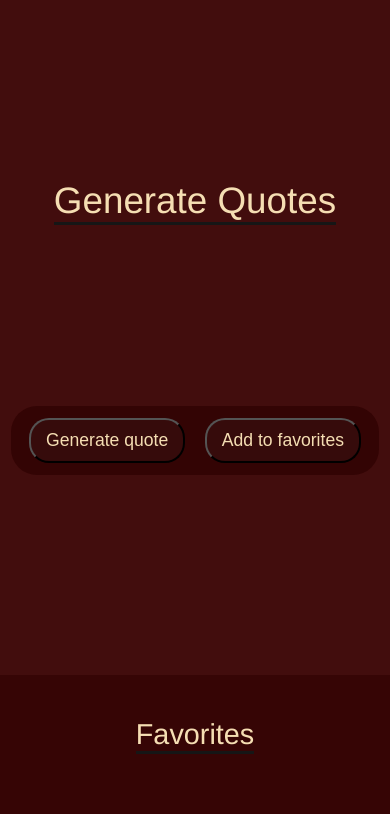
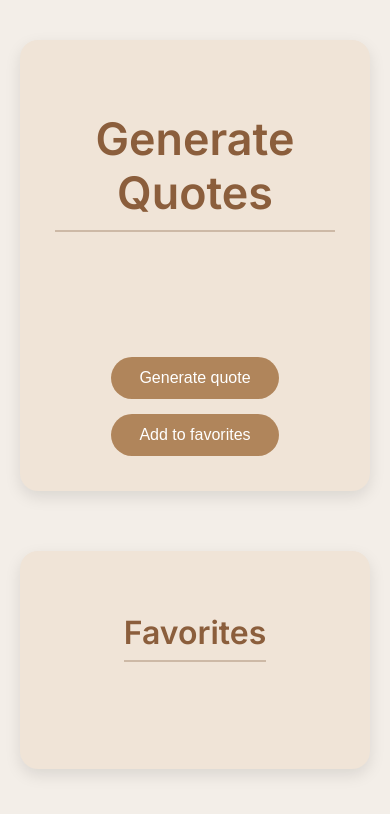
Before and after one commit to ellinorjohansson/quote-generator, a website built with Vite: page index.html in a window 390 px wide. Built offline with nearby package versions, Linux system fonts and the light colour scheme.

Commit message:
💄(style): changed style to beige from red/brown and responsive

```diff
--- a/index.html
+++ b/index.html
@@ -5,6 +5,7 @@
     <link rel="icon" type="image/svg+xml" href="/vite.svg" />
     <meta name="viewport" content="width=device-width, initial-scale=1.0" />
     <title>Quote generator</title>
+    <link href="https://fonts.googleapis.com/css2?family=Inter:wght@300;400;600&display=swap" rel="stylesheet">
   </head>
   <body>
     <main>
--- a/src/main.ts
+++ b/src/main.ts
@@ -22,9 +22,12 @@ const quoteDisplay = document.getElementById('quoteDisplay') as HTMLParagraphEle
 quoteButton.addEventListener('click', () => {
   const randomQuote = getRandomQuote();
   quoteDisplay.textContent = randomQuote;
+
+  // Lägg till fade-in animationen
+  quoteDisplay.classList.remove("fade-in");
+  void quoteDisplay.offsetWidth; // Force a reflow to retrigger animation
+  quoteDisplay.classList.add("fade-in");
 })
-
-
 
 let currentQuote: string = "";
 
@@ -36,7 +39,15 @@ quoteButton.addEventListener("click", () => {
 const favoriteButton = document.getElementById('favoriteButton') as HTMLButtonElement;
 const favoriteQuotes = document.getElementById('favoriteQuotes') as HTMLElement;
 
-favoriteButton.addEventListener('click', addToFavorites);
+favoriteButton.addEventListener('click', () => {
+  // Klickanimation på favoritknappen
+  favoriteButton.classList.add("clicked");
+  setTimeout(() => {
+    favoriteButton.classList.remove("clicked");
+  }, 300);
+
+  addToFavorites();
+});
 
 function addToFavorites(): void {
   if (currentQuote) {
@@ -52,5 +63,4 @@ function addToFavorites(): void {
       tempMessage.remove();
     }, 2000);
   }
-
 }
--- a/src/scss/_base.scss
+++ /dev/null
@@ -1,86 +0,0 @@
-body {
-	font-family:'Franklin Gothic Medium', 'Arial Narrow', Arial, sans-serif;
-	margin: 0;
-	padding: 0;
-	background-color: rgb(66, 13, 13);
-}
-
-
-h1 {
-	color: wheat;
-	display: flex;
-	align-items: center;
-	justify-content: center;
-	margin-top: 180px;
-	font-weight: 100;
-	font-size: 2.3rem;
-	border-bottom: 3px solid rgb(22, 22, 22);
-}
-
-.quote-section {
-	display: flex;
-	justify-content: center;
-	align-items: center;
-	flex-direction: column;
-}
-
-.quote-display {
-	color: wheat;
-	font-size: 1.1rem;
-  margin: 60px;
-	margin-top: 90px;
-	text-align: center;
-}
-
-.buttons {
-	border-radius: 26px;
-	background-color: rgb(51, 4, 4);
-	padding: 12px 18px;
-}
-
-.quote-button {
-	background: rgb(54, 11, 11);
-	border-radius: 20px;
-	padding: 10px 15px;
-	color: wheat;
-	font-size: 1.1rem;
-	margin-right: 15px;
-	cursor: pointer;
-	&:hover {
-		background-color: rgb(66, 13, 13);
-	}
-}
-
-.favorites-button {
-	background: rgb(54, 11, 11);
-	border-radius: 20px;
-	padding: 10px 15px;
-	color: wheat;
-	font-size: 1.1rem;
-	cursor: pointer;
-	&:hover {
-		background-color: rgb(66, 13, 13);
-	}
-}
-
-.favorites-section {
-	display: flex;
-	align-items: center;
-	flex-direction: column;
-	margin-top: 200px;
-	background-color: rgb(54, 5, 5);
-	padding: 20px;
-}
-
-.favorites-header {
-	color: wheat;
-	border-bottom: 3px solid rgb(22, 22, 22);
-	font-weight: 100;
-	font-size: 1.8rem;
-}
-
-.favorite-quote {
-	color: wheat;
-	font-size: 1rem;
-	line-height: 25px;
-}
--- /dev/null
+++ b/src/scss/_mobile.scss
@@ -0,0 +1,147 @@
+body {
+  font-family: "Inter", sans-serif;
+  margin: 0;
+  padding: 0;
+  background-color: $background;
+  color: $text-dark;
+  display: flex;
+  justify-content: center;
+  min-height: 100vh;
+}
+
+main {
+  width: 100%;
+  max-width: 960px;
+  padding: 40px 20px;
+  display: flex;
+  flex-direction: column;
+  gap: 60px;
+}
+
+h1 {
+  text-align: center;
+  font-size: 2.8rem;
+  font-weight: 600;
+  margin-bottom: 20px;
+  color: $accent;
+  border-bottom: 2px solid $border-dark;
+  padding-bottom: 10px;
+}
+
+.quote-section {
+  background-color: $card-bg;
+  padding: 35px;
+  border-radius: 18px;
+  box-shadow: 0 6px 16px rgba(0, 0, 0, 0.1);
+  display: flex;
+  flex-direction: column;
+  align-items: center;
+  gap: 30px;
+}
+
+.quote-display {
+  font-size: 1.4rem;
+  text-align: center;
+  max-width: 700px;
+  line-height: 1.6;
+  color: $text-dark;
+}
+
+.buttons {
+  display: flex;
+  flex-wrap: wrap;
+  gap: 15px;
+  justify-content: center;
+}
+
+button {
+  border: none;
+  border-radius: 30px;
+  background-color: $button-dark;
+  color: $text-light;
+  font-size: 1rem;
+  padding: 12px 28px;
+  cursor: pointer;
+  font-weight: 500;
+  transition:
+    background-color 0.3s ease,
+    transform 0.2s ease;
+
+  &:hover {
+    background-color: $button-hover;
+    transform: translateY(-2px);
+  }
+
+  &:active {
+    transform: translateY(1px);
+  }
+}
+
+.favorites-section {
+  background-color: $card-bg;
+  padding: 35px;
+  border-radius: 18px;
+  box-shadow: 0 6px 16px rgba(0, 0, 0, 0.1);
+  display: flex;
+  flex-direction: column;
+  align-items: center;
+  gap: 20px;
+}
+
+.favorites-header {
+  font-size: 2rem;
+  font-weight: 600;
+  color: $accent;
+  border-bottom: 2px solid $border-dark;
+  padding-bottom: 8px;
+}
+
+.favorite-quote {
+  list-style-type: none;
+  padding: 0;
+  width: 100%;
+  display: grid;
+  gap: 14px;
+  margin-top: 10px;
+
+  li {
+    background: rgba(255, 255, 255, 0.6);
+    padding: 14px 18px;
+    border-radius: 10px;
+    font-size: 1rem;
+    color: $text-dark;
+    line-height: 1.6;
+    box-shadow: 0 2px 6px rgba(0, 0, 0, 0.05);
+  }
+}
+
+.fade-in {
+  animation: fadeIn 0.6s ease-out;
+}
+
+@keyframes fadeIn {
+  from {
+    opacity: 0;
+    transform: translateY(10px);
+  }
+  to {
+    opacity: 1;
+    transform: translateY(0);
+  }
+}
+
+button.clicked {
+  animation: pulse 0.3s ease;
+}
+
+@keyframes pulse {
+  0% {
+    transform: scale(1);
+  }
+  50% {
+    transform: scale(1.2);
+  }
+  100% {
+    transform: scale(1);
+  }
+}
--- /dev/null
+++ b/src/scss/_tablet.scss
@@ -0,0 +1,17 @@
+h1 {
+  font-size: 2.2rem;
+}
+
+.quote-display {
+  font-size: 1.2rem;
+}
+
+button {
+  width: 100%;
+  padding: 12px;
+}
+
+.buttons {
+  flex-direction: column;
+  align-items: stretch;
+}
--- /dev/null
+++ b/src/scss/_variables.scss
@@ -0,0 +1,8 @@
+$background: #f3eee8;
+$card-bg: #f0e4d7;
+$accent: #8b5e3c;
+$text-dark: #3e2b23;
+$text-light: #ffffff;
+$button-dark: #b0855b;
+$button-hover: #a36d4f;
+$border-dark: #cdb9a6;
--- a/src/style.scss
+++ b/src/style.scss
@@ -1 +1,11 @@
-@import "/src/scss/_base";
+@import './scss/variables';
+
+@import './scss/mobile';
+
+@media screen and (min-width:768px) {
+    @import './scss/tablet';
+}
+/*
+@media screen and (min-width:1366px) {
+    @import 'desktop';
+}*/
```
